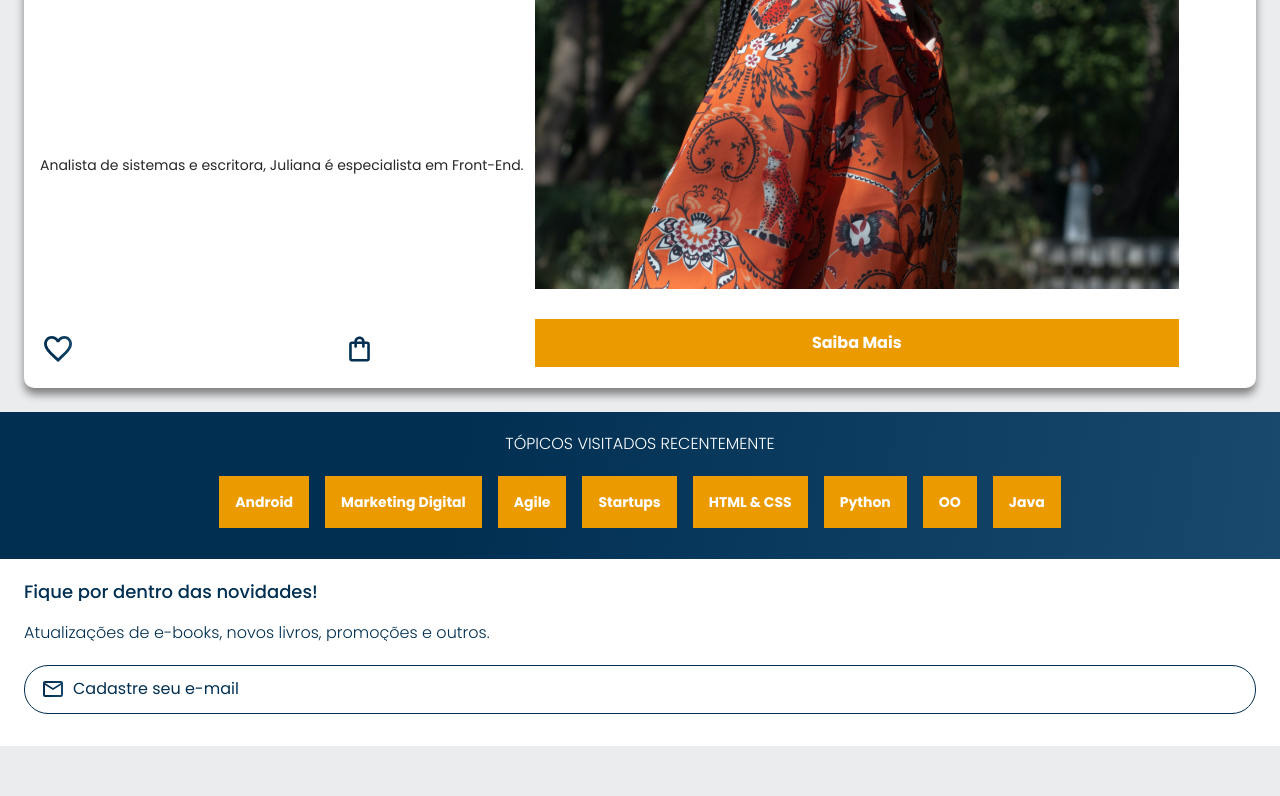
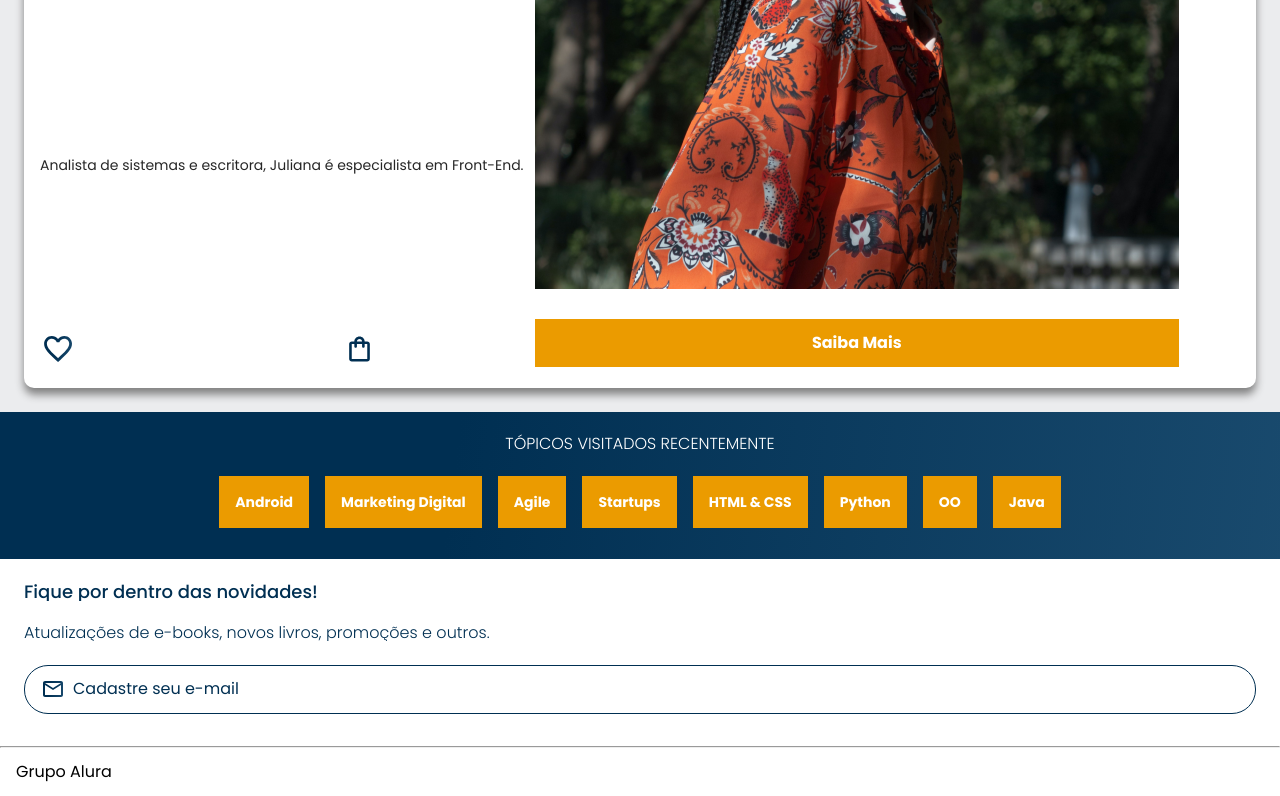
Before and after one commit to gabrielraiol/alura-books, a plain HTML site: page index.html in a window 1280 px wide. Shown: the part 2764-3560 px from the top of the page. Before the commit the page ends 3510 px from the top, so only its background shows below. Drawn offline with nearby package versions, Linux system fonts and the light colour scheme.

Commit message:
adicionando rodapé

```diff
--- a/index.html
+++ b/index.html
@@ -181,6 +181,12 @@
         <input type="email" class="contato__email" placeholder="Cadastre seu e-mail">
     </section>
 
+    <hr/>
+
+    <footer class="rodape">
+        <h2 class="rodape__titulo">Grupo Alura</h2>
+    </footer>
+
     <script src="https://cdn.jsdelivr.net/npm/swiper@10/swiper-bundle.min.js"></script>
     <script>
         const swiper = new Swiper('.swiper', {
--- a/style.css
+++ b/style.css
@@ -3,6 +3,7 @@
 @import url(../styles/carrossel.css);
 @import url(../styles/topicos.css);
 @import url(../styles/contato.css);
+@import url(../styles/rodape.css);
 @import url('https://fonts.googleapis.com/css2?family=Poppins:wght@300;400;500;700&display=swap');
 
 :root {
--- /dev/null
+++ b/styles/rodape.css
@@ -0,0 +1,12 @@
+hr {
+    margin: 0;
+}
+
+.rodape {
+    background-color: var(--branco);
+    padding: 1rem;
+}
+
+.rodape__titulo {
+    color: black;
+}
```
